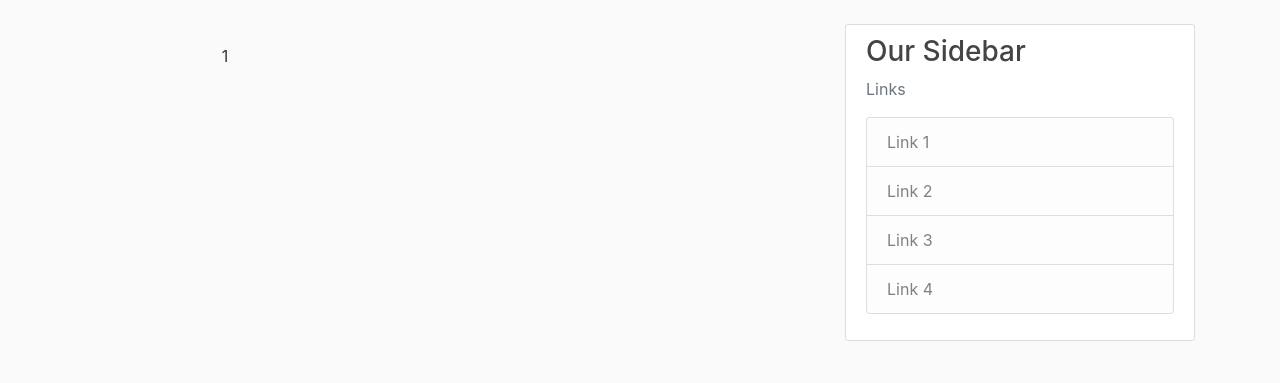
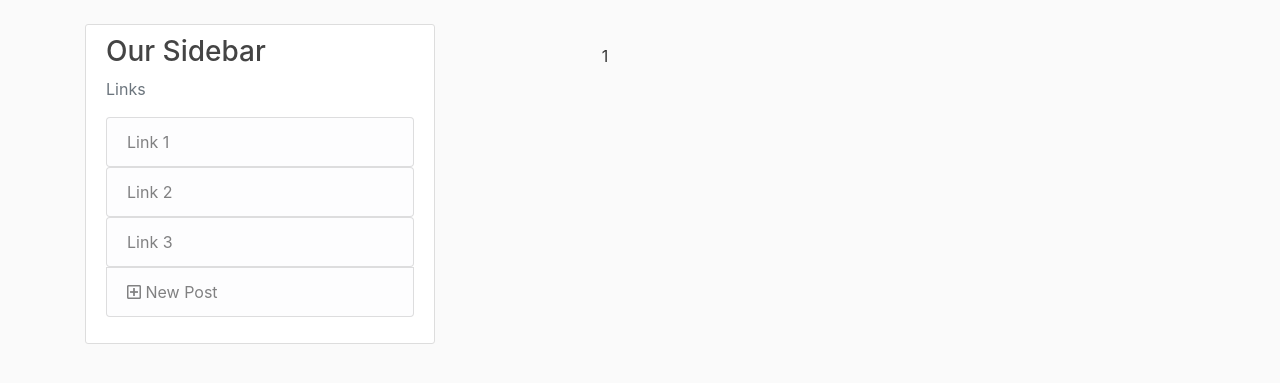
Before and after one commit to Raphade/petstagram, a Django app: page / in a window 1280 px wide. Shown: the part 56-439 px from the top of the page. Run offline with Django 4.2, Linux system fonts and the light colour scheme; data that the repository does not hold is empty; some libraries are stand-ins or nearby versions.

Commit message:
add creation of new post

```diff
--- a/petstagram/posts/static/posts/main.css
+++ b/petstagram/posts/static/posts/main.css
@@ -285,3 +285,16 @@ body {
 .comment-input button {
   padding: 5px 10px;
 }
+
+.sidebar-list:hover {
+  text-decoration: none;
+  background-color: #eaeaea;
+}
+.sidebar-list-link:link, .sidebar-list-link:active, .sidebar-list-link:visited, .sidebar-list-link:hover, .sidebar-list-link:focus{
+  text-decoration: none;
+}
+
+.sidebar-list{
+  text-decoration: none;
+  cursor: pointer;
+}
--- a/petstagram/posts/templates/posts/base.html
+++ b/petstagram/posts/templates/posts/base.html
@@ -24,7 +24,7 @@
 <header class="site-header">
     <nav class="navbar navbar-expand-md navbar-dark bg-steel fixed-top">
         <div class="container">
-          <a class="navbar-brand mr-4" href="#">Petstagram</a>
+            <a class="navbar-brand mr-4" href="/">Petstagram</a>
             <button class="navbar-toggler" type="button" data-toggle="collapse" data-target="#navbarToggle" aria-controls="navbarToggle" aria-expanded="false" aria-label="Toggle navigation">
                 <span class="navbar-toggler-icon"></span>
             </button>
@@ -49,6 +49,23 @@
 </header>
 <main role="main" class="container">
     <div class="row">
+        <div class="col-md-4">
+            <div class="content-section">
+                <h3>Our Sidebar</h3>
+                <p class='text-muted'>Links
+                <ul class="list-group">
+                    <a href="#"><li class="list-group-item list-group-item-light sidebar-list">Link 1</li></a>
+                    <a href="#"><li class="list-group-item list-group-item-light sidebar-list">Link 2</li></a>
+                    <a href="#"><li class="list-group-item list-group-item-light sidebar-list">Link 3</li></a>
+                    {% if user.is_authenticated %}
+                        <a href="/posts/"><li class="list-group-item list-group-item-light sidebar-list"><i class="far fa-plus-square"></i> New Post </li></a>
+                    {% else %}
+                        <li onclick="showAlert()" class="list-group-item list-group-item-light sidebar-list"><i class="far fa-plus-square"></i> New Post </li>
+                    {% endif %}
+                </ul>
+                </p>
+            </div>
+        </div>
         <div class="col-md-8">
             {% if messages %}
                 {% for message in messages %}
@@ -59,20 +76,34 @@
             {% endif %}
             {% block content %}{% endblock %}
         </div>
-        <div class="col-md-4">
-          <div class="content-section">
-            <h3>Our Sidebar</h3>
-            <p class='text-muted'>Links
-              <ul class="list-group">
-                <li class="list-group-item list-group-item-light">Link 1</li>
-                <li class="list-group-item list-group-item-light">Link 2</li>
-                <li class="list-group-item list-group-item-light">Link 3</li>
-                <li class="list-group-item list-group-item-light">Link 4</li>
-              </ul>
-            </p>
+    </div>
+
+    <!-- Not logged in modal -->
+    <div class="modal fade" id="alertModal" tabindex="-1" role="dialog" aria-labelledby="alertModalLabel" aria-hidden="true">
+        <div class="modal-dialog" role="document">
+            <div class="modal-content">
+                <div class="modal-header">
+                    <h5 class="modal-title" id="alertModalLabel">Please Log In or Register</h5>
+                    <button type="button" class="close" data-dismiss="modal" aria-label="Close">
+                        <span aria-hidden="true">&times;</span>
+                    </button>
+                </div>
+                <div class="modal-body">
+                    <p>To perform this action, you must be logged in.</p>
+                    <p>Please log in or register.</p>
+                </div>
+                <div class="modal-footer">
+                    <a href="/login/" class="btn btn-light" data-dismiss="modal">Login</a>
+                    <a href="/register/" class="btn btn-secondary" data-dismiss="modal">Register</a>
                 </div>
             </div>
         </div>
+    </div>
+    <script>
+        function showAlert() {
+            $('#alertModal').modal('show');
+        }
+    </script>
 </main>
 </body>
 </html>
--- a/petstagram/posts/templates/posts/home.html
+++ b/petstagram/posts/templates/posts/home.html
@@ -116,29 +116,8 @@
             </div>
         </div>
     </div>
-    <!-- Not logged in modal -->
-    <div class="modal fade" id="alertModal" tabindex="-1" role="dialog" aria-labelledby="alertModalLabel" aria-hidden="true">
-        <div class="modal-dialog" role="document">
-            <div class="modal-content">
-                <div class="modal-header">
-                    <h5 class="modal-title" id="alertModalLabel">Please Log In or Register</h5>
-                    <button type="button" class="close" data-dismiss="modal" aria-label="Close">
-                        <span aria-hidden="true">&times;</span>
-                    </button>
-                </div>
-                <div class="modal-body">
-                    <p>Please log in or register to like the post.</p>
-                </div>
-                <div class="modal-footer">
-                    <button type="button" class="btn btn-secondary" data-dismiss="modal">Close</button>
-                </div>
-            </div>
-        </div>
-    </div>
+
     <script>
-        function showAlert() {
-                $('#alertModal').modal('show');
-        }
         $(document).ready(function() {
             // read CSRF-Token from Cookie
             function getCookie(name) {
--- a/petstagram/posts/urls.py
+++ b/petstagram/posts/urls.py
@@ -6,4 +6,5 @@ urlpatterns = [
     path('about/', views.about, name='posts-about'),
     path('posts/<int:post_id>/like/', views.like_post, name='like-post'),
     path('posts/<int:post_id>/', views.get_post, name='get-post'),
+    path('posts/', views.create_post, name='create-post'),
 ]
--- a/petstagram/posts/views.py
+++ b/petstagram/posts/views.py
@@ -72,3 +72,7 @@ def get_post(request, post_id):
 
 def about(request):
     return render(request, 'posts/about.html', {'title': 'About'})
+
+
+def create_post(request):
+    return render(request, 'posts/createpost.html', {'title': 'Create Post'})
```
Also changed, not shown: petstagram/posts/templates/posts/createpost.html (added, +45 -0 lines). Lines whose indentation alone changed are shown as unchanged.
